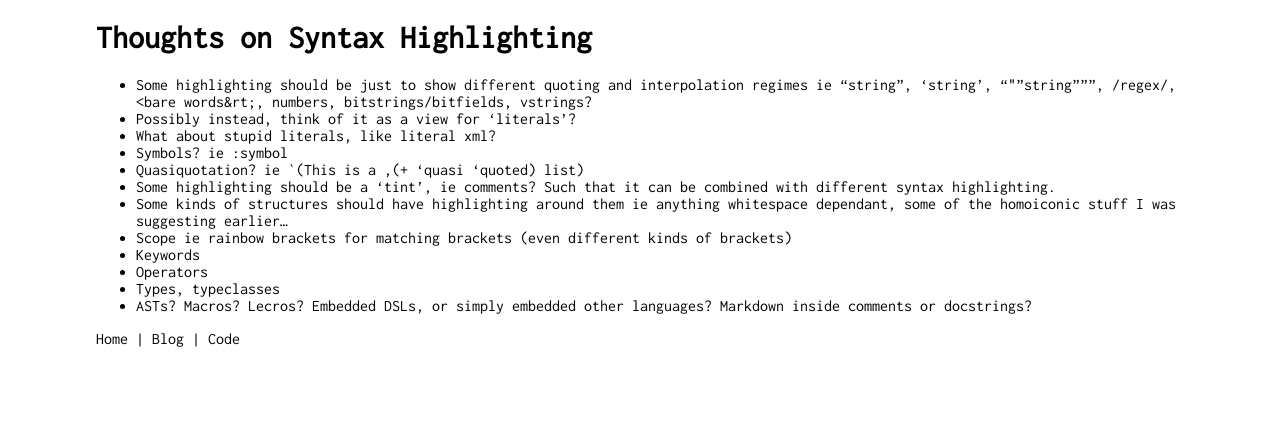
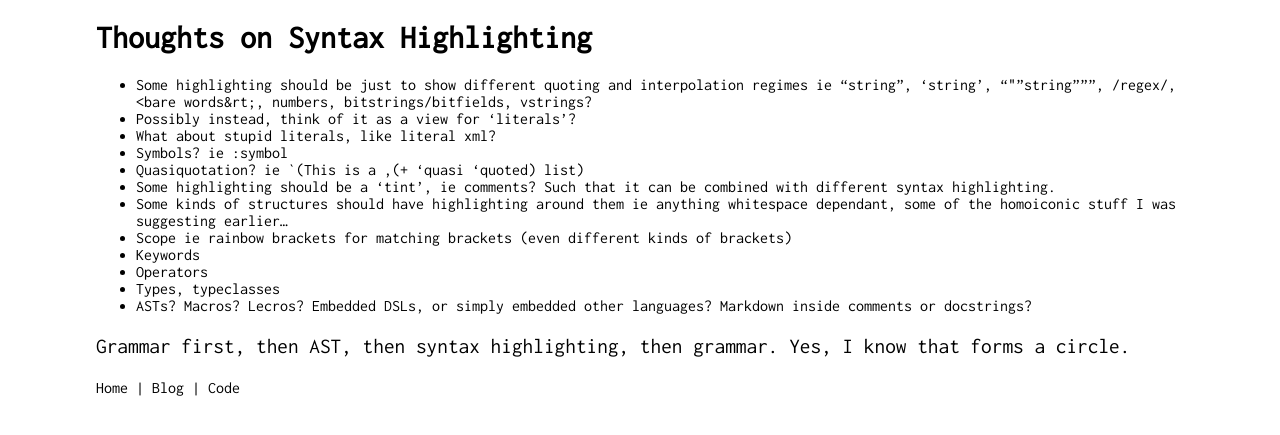
Before and after one commit to flaviusb/flaviusb.github.com, a Jekyll site: the page built from unpublished/syntax-highlighting.md, in a window 1280 px wide. Shown: the top 435 px of the page. Built offline with Jekyll 4.4.1, drawn with Linux system fonts in a browser that asks for light colours; Markdown is read by kramdown in place of the engine named in the settings.

Commit message:
Note order of production in syntax-highlighter.md.

```diff
--- a/unpublished/syntax-highlighting.md
+++ b/unpublished/syntax-highlighting.md
@@ -15,3 +15,6 @@ title: Thoughts on Syntax Highlighting
 - Operators
 - Types, typeclasses
 - ASTs? Macros? Lecros? Embedded DSLs, or simply embedded other languages? Markdown inside comments or docstrings?
+
+Grammar first, then AST, then syntax highlighting, then grammar.
+Yes, I know that forms a circle.
```
